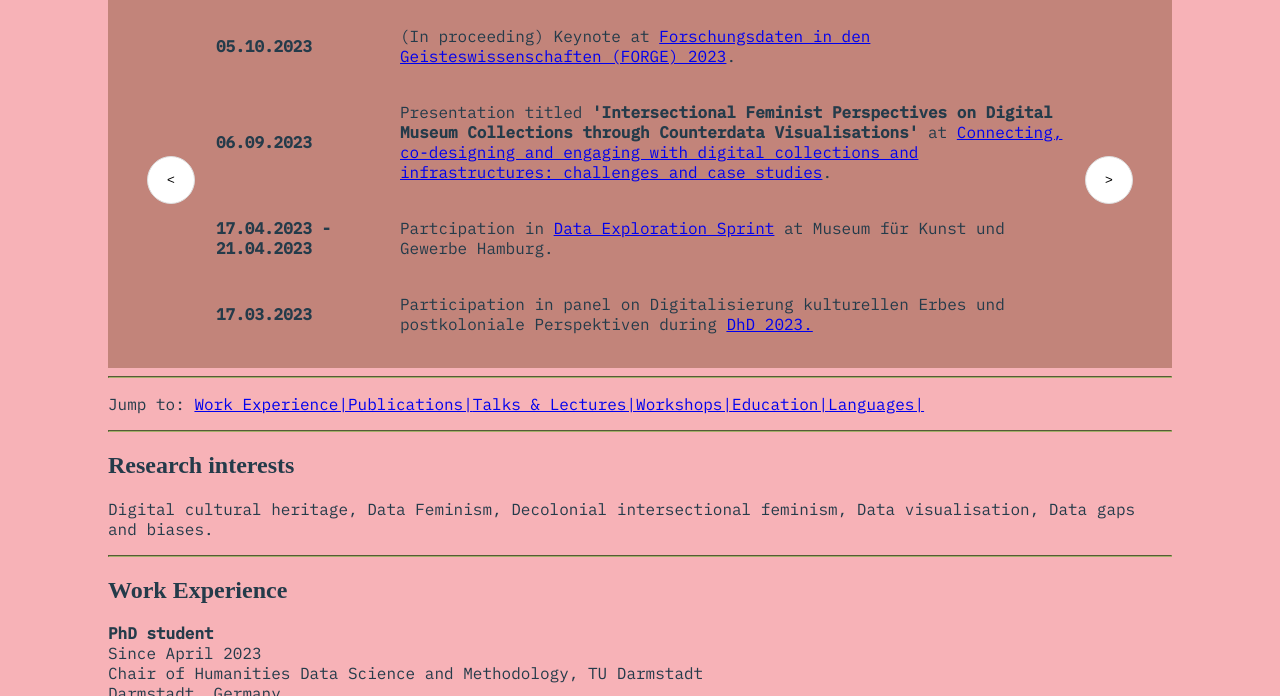
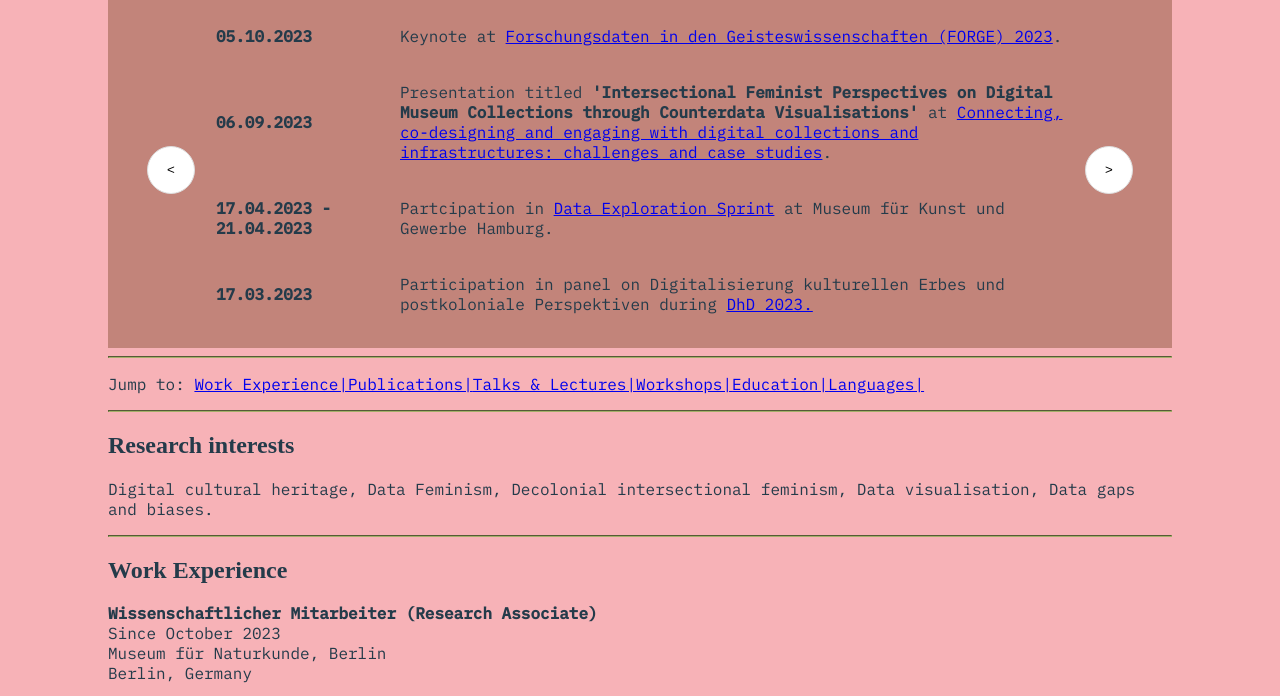
Before and after one commit to alltheakhlaq/alltheakhlaq.github.io, a Gatsby site: page /research in a window 1280 px wide. Shown: the part 233-929 px from the top of the page. Built offline with nearby package versions, Linux system fonts and the light colour scheme; Gatsby itself is replaced by a stand-in of ours; a web font is replaced by a local one.

Commit message:
update work

```diff
--- a/src/components/RecentActivities.js
+++ b/src/components/RecentActivities.js
@@ -17,7 +17,7 @@ const RecentActivities = () => {
             </th>
             <td>
               <p>
-                (In proceeding) Keynote at&nbsp;
+                Keynote at&nbsp;
                 <a href="https://forge23.uni-tuebingen.de/">
                 Forschungsdaten in den Geisteswissenschaften (FORGE) 2023
                 </a>.
--- a/src/pages/index.js
+++ b/src/pages/index.js
@@ -36,7 +36,7 @@ const Index = () => {
         </h2>
         <hr></hr>
         <p>
-          I'm currently pursuing a PhD at the Chair of Humanities Data Science and Methodology at TU Darmstadt. My research lies at the intersection of critical digital cultural heritage and data
+          I'm currently working at Museum für Naturkunde Berlin on the project Virtual access to fossil and archival material from the German Tendaguru Expedition (1909-1913). Along with that I am  pursuing a PhD at the Chair of Humanities Data Science and Methodology at TU Darmstadt. My research lies at the intersection of critical digital cultural heritage and data
           visualisation. I’ve been trying to address biases in museum collection data by inspecting it through an intersectional feminist and anti-colonial
           lens.
         </p>{" "}
--- a/src/pages/research.js
+++ b/src/pages/research.js
@@ -31,6 +31,12 @@ const Research = () => {
         </span>
         <hr></hr>
         <h1 id="xp">Work Experience</h1>
+        <p>
+          <b>Wissenschaftlicher Mitarbeiter (Research Associate)</b>
+          <br></br> Since October 2023 <br></br>Museum für Naturkunde, Berlin
+          <br></br>
+          Berlin, Germany
+        </p>
         <p>
           <b>PhD student </b>
           <br></br> Since April 2023 <br></br>Chair of Humanities Data Science and Methodology, TU Darmstadt
```
